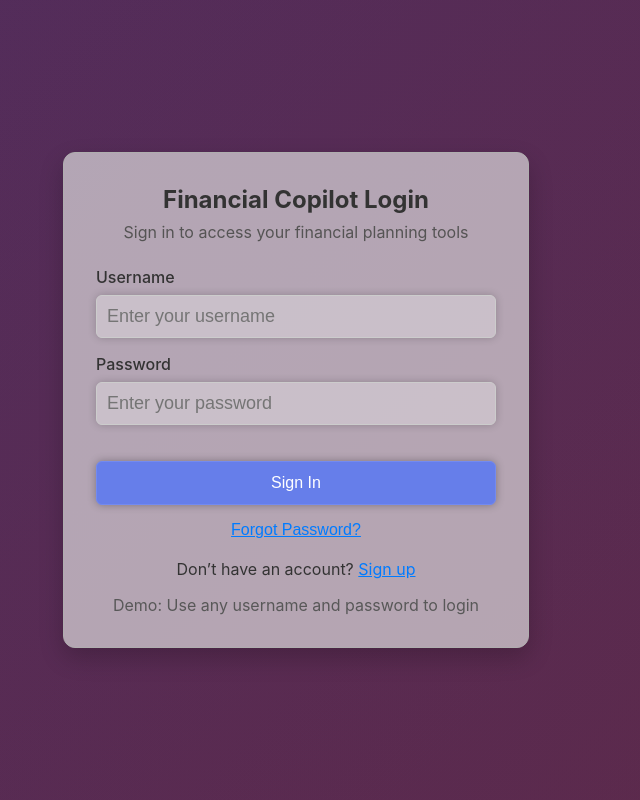
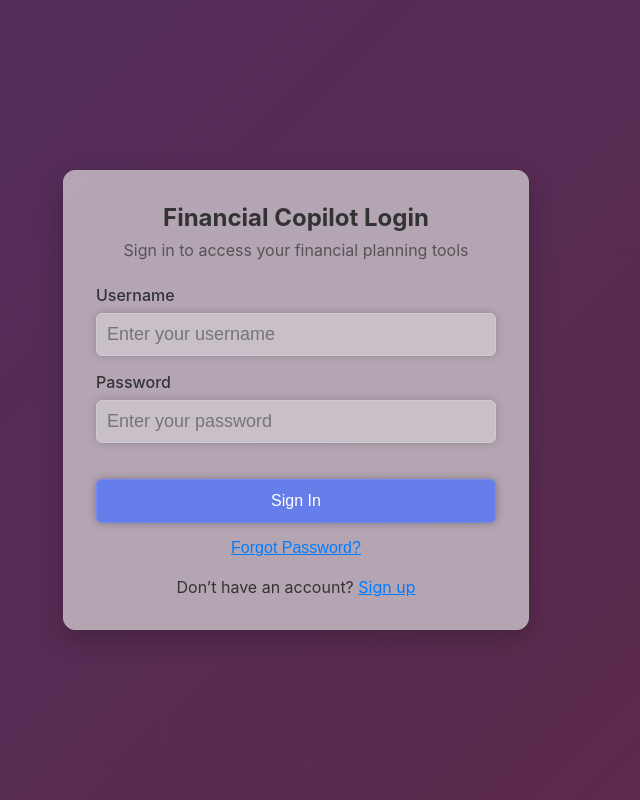
Before and after one commit to hebronm/copilot-ui, a React (Create React App) app: page / in a window 1280 px wide. Shown: the whole page, without its empty margins (344-984 px from the left). Built offline with nearby package versions, Linux system fonts and the light colour scheme.

Commit message:
Deleted the demo message

```diff
--- a/src/components/Login.js
+++ b/src/components/Login.js
@@ -28,7 +28,6 @@ function Login({ onLogin }) {
         username: username,
         password: password
       };
-      // alert("Login successful!" + username + password);
       // make the call to the backend
       fetch('http://34.217.130.235:8080/api/auth/login', {
         method: 'POST',
@@ -44,7 +43,6 @@ function Login({ onLogin }) {
       .then(data => {
         navigate('/');
         onLogin(username, data.jwtToken);
-        alert("jwtToken: " + localStorage.getItem("jwtToken"));
       })
       .catch(err => {
         console.error("Error logging in:", err);
@@ -107,9 +105,6 @@ function Login({ onLogin }) {
             </button>
           </div>
         </form>
-        <div className="login-demo-note">
-          Demo: Use any username and password to login
-        </div>
       </div>
     </div>
   );
```
